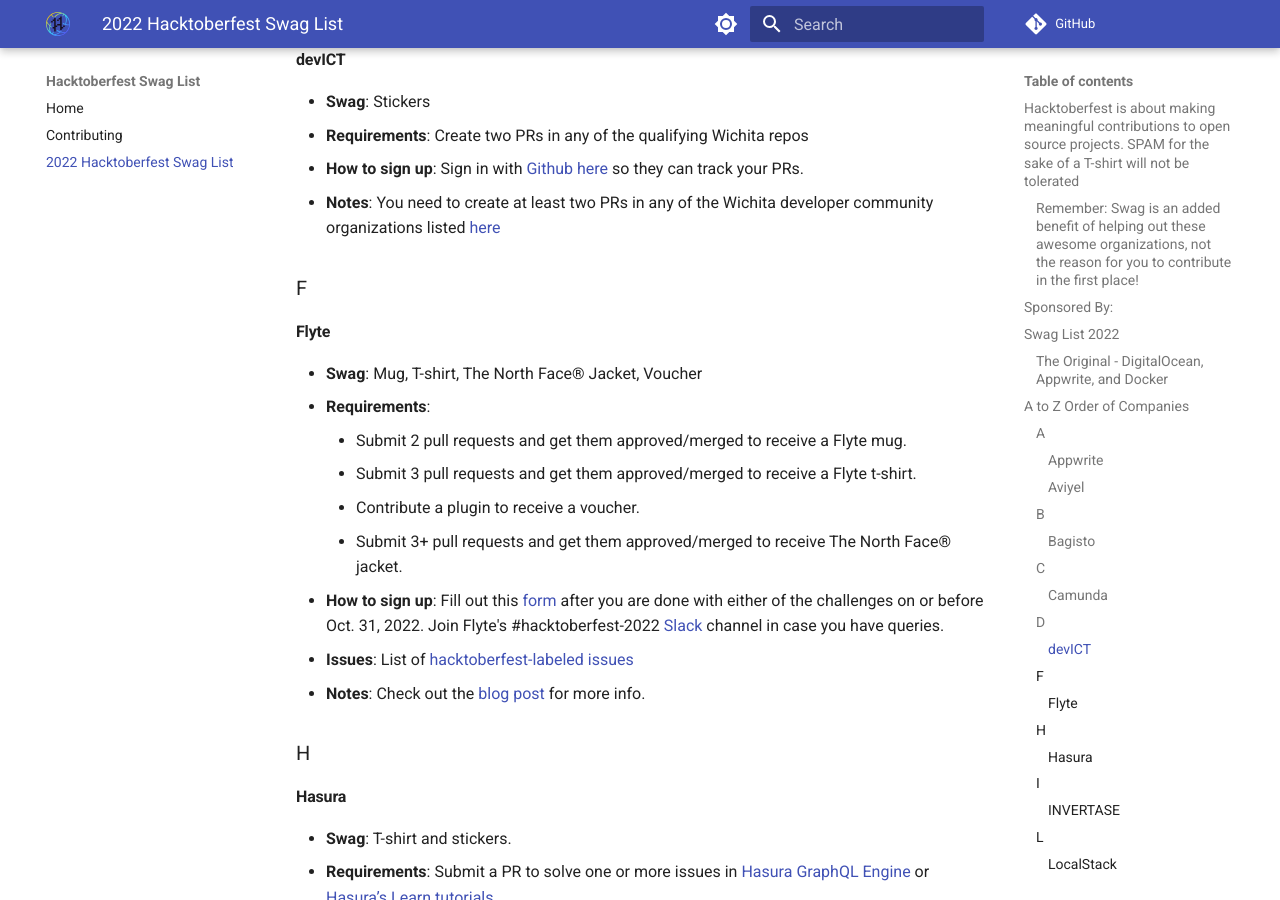
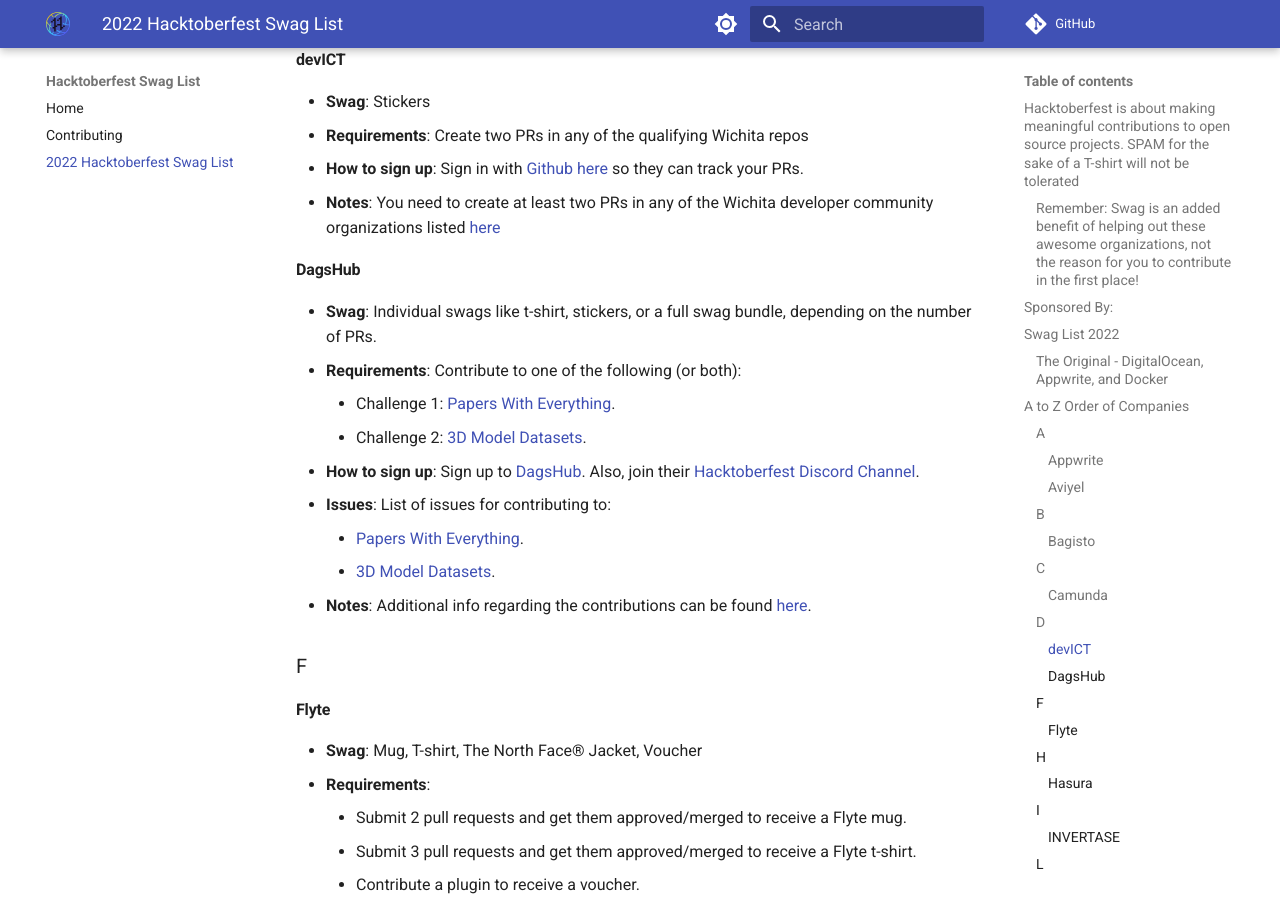
Before and after one commit to crweiner/hacktoberfest-swag-list, an MkDocs documentation site: the page built from docs/list.md, in a window 1280 px wide and 900 px high, scrolled down 3161 px. Built offline with MkDocs 1.6.1 and Material for MkDocs 9.7.7, drawn with Linux system fonts in a browser that asks for light colours; comment, search, counter and statistics services are not loaded.

Commit message:
Add Dagshub to list.md

```diff
--- a/docs/list.md
+++ b/docs/list.md
@@ -92,6 +92,18 @@
 - **Requirements**: Create two PRs in any of the qualifying Wichita repos
 - **How to sign up**: Sign in with [Github here](https://devict-hacktoberfest.herokuapp.com/){:target="\_blank"} so they can track your PRs.
 - **Notes**: You need to create at least two PRs in any of the  Wichita developer community organizations listed [here](https://devict-hacktoberfest.herokuapp.com/){:target="\_blank"}
+
+#### **DagsHub**
+
+- **Swag**: Individual swags like t-shirt, stickers, or a full swag bundle, depending on the number of PRs.
+- **Requirements**: Contribute to one of the following (or both):
+     - Challenge 1: [Papers With Everything](https://github.com/DagsHub/papers-with-everything).
+     - Challenge 2: [3D Model Datasets](https://discord.gg/6SsqDCUVeq).
+- **How to sign up**: Sign up to [DagsHub](https://dagshub.com/user/sign_up?redirect_to=). Also, join their [Hacktoberfest Discord Channel](https://discord.gg/6SsqDCUVeq).
+- **Issues**: List of issues for contributing to:
+    - [Papers With Everything](https://github.com/DagsHub/papers-with-everything/issues).
+    - [3D Model Datasets](https://github.com/DagsHub/3D-model-datasets/issues).
+- **Notes**: Additional info regarding the contributions can be found [here](https://dagshub.com/blog/dagshub-x-hacktoberfest-2022/).
 
 ### F
 
```
